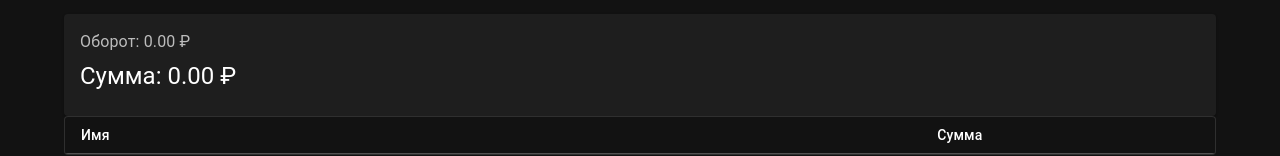
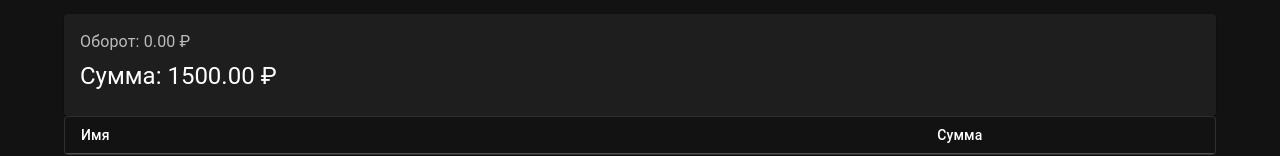
Before and after one commit to nckgriva/payout-app, a React (Vite) app: page / in a window 1280 px wide. Shown: the part 138-294 px from the top of the page. Built offline with nearby package versions, Linux system fonts and the light colour scheme.

Commit message:
1500 is the minimum

```diff
--- a/src/App.jsx
+++ b/src/App.jsx
@@ -144,7 +144,7 @@ function App() {
           <Card>
             <CardContent>
               <Typography color="textSecondary" gutterBottom>Оборот: {totalRev.toFixed(2)} ₽</Typography>
-              <Typography variant="h5">Сумма: {totalPay.toFixed(2)} ₽</Typography>
+              <Typography variant="h5">Сумма: {Math.max(totalPay, 1500).toFixed(2)} ₽</Typography>
             </CardContent>
           </Card>
 
```
